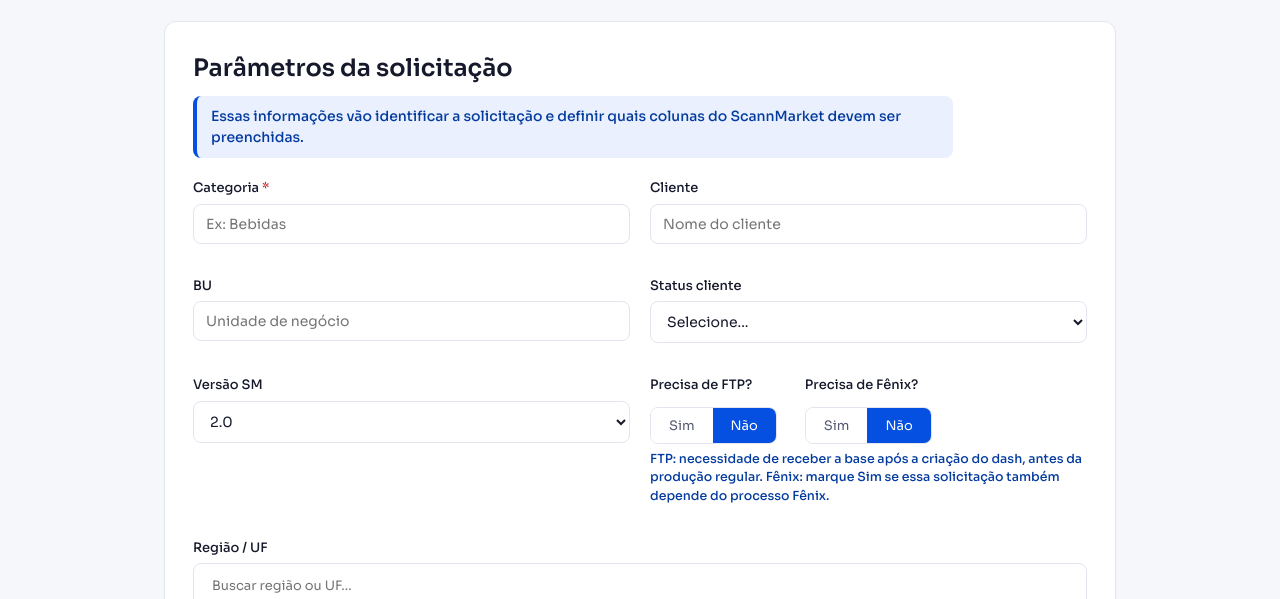
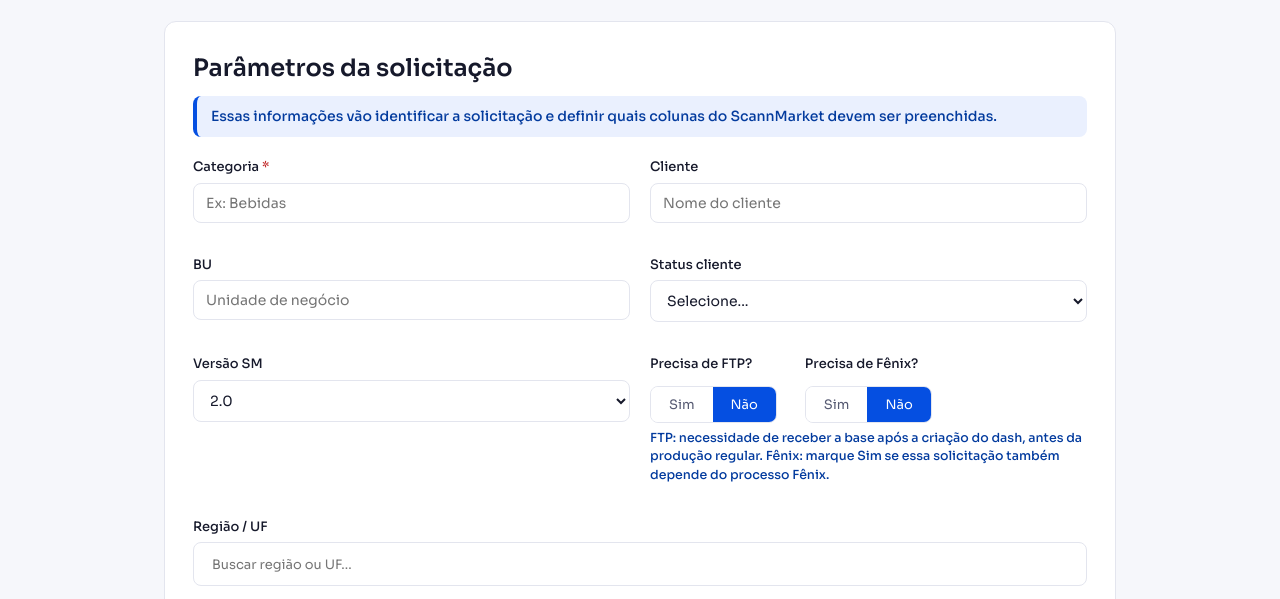
Before and after one commit to VictorDecanini/template_prod_classif, a website: page index.html in a window 1280 px wide. Shown: the part 129-728 px from the top of the page. Drawn offline with nearby package versions, Linux system fonts and the light colour scheme.

Commit message:
Ajuste de caixas azuis de instrução

```diff
--- a/style.css
+++ b/style.css
@@ -115,11 +115,11 @@ h1, h2, h3 { font-weight: 600; margin: 0; }
   font-size: 14px;
   font-weight: 500;
   margin: 10px 0 0;
-  max-width: 760px;
   background: var(--st-blue-light);
   border-left: 4px solid var(--st-blue);
   border-radius: 8px;
   padding: 10px 14px;
+  box-sizing: border-box;
 }
 
 .grid-2 {
```
